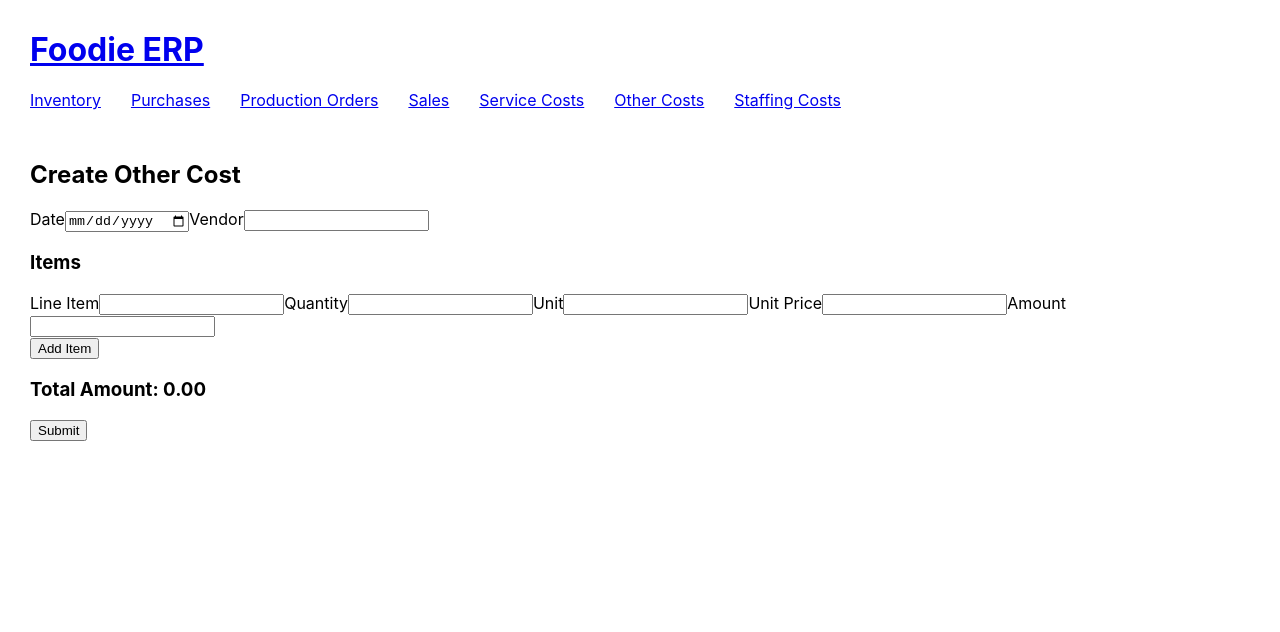
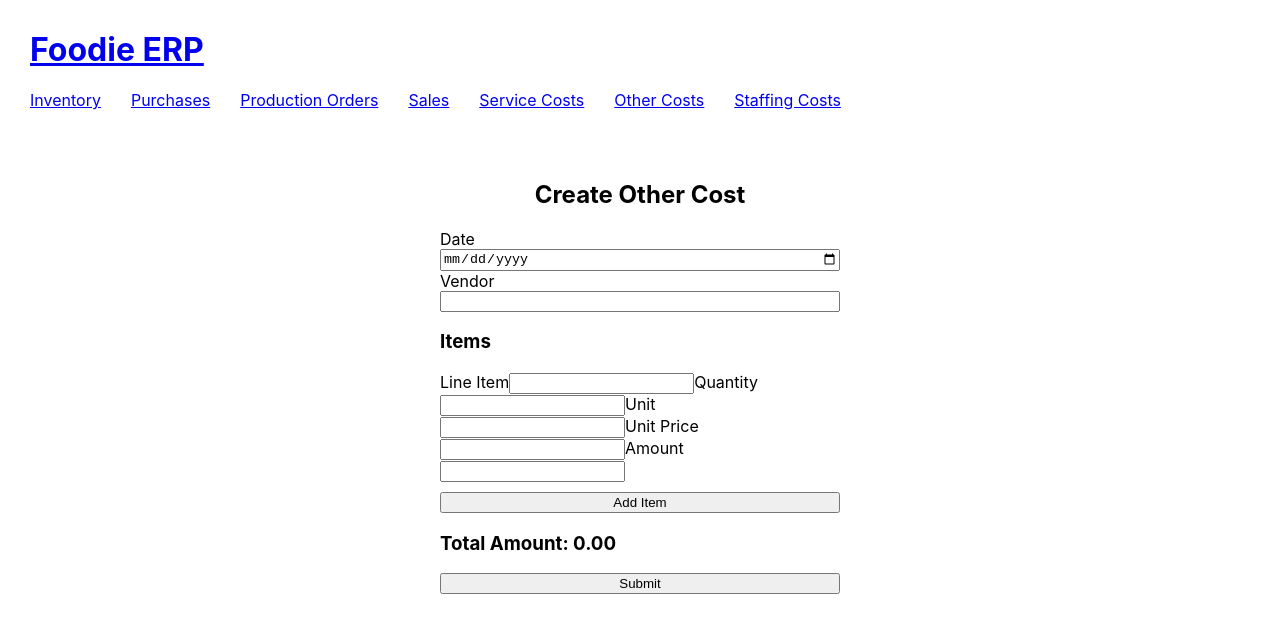
Before and after one commit to beneloe/foodie-erp, a React (Create React App) app in the folder frontend/: page /other/create in a window 1280 px wide. Shown: the top 632 px of the page. Built offline with nearby package versions, Linux system fonts and the light colour scheme.

Commit message:
style: add standard form format

```diff
--- a/frontend/src/components/AddInventoryItem.js
+++ b/frontend/src/components/AddInventoryItem.js
@@ -76,7 +76,7 @@ const AddInventoryItem = () => {
   };
 
   return (
-    <div style={{ display: 'flex', flexDirection: 'column', alignItems: 'center', justifyContent: 'center', minHeight: '100vh' }}>
+    <div style={{ marginTop: '50px', display: 'flex', flexDirection: 'column', alignItems: 'center', minHeight: '100vh' }}>
       <h2>Add New Item</h2>
       <form onSubmit={handleSubmit} style={{ display: 'flex', flexDirection: 'column', maxWidth: '400px', width: '100%' }}>
         {error && <div style={{ color: 'red' }}>{error}</div>}
--- a/frontend/src/components/AddOtherCost.js
+++ b/frontend/src/components/AddOtherCost.js
@@ -7,6 +7,7 @@ const AddOtherCost = () => {
   const [status, setStatus] = useState('done');
   const [items, setItems] = useState([{ line_item: '', quantity: '', unit: '', unit_price: '', amount: '' }]);
   const [errors, setErrors] = useState([]);
+  const [success, setSuccess] = useState('');
 
   const handleAddItem = () => {
     setItems([...items, { line_item: '', quantity: '', unit: '', unit_price: '', amount: '' }]);
@@ -14,7 +15,7 @@ const AddOtherCost = () => {
 
   const handleItemChange = (index, event) => {
     const { name, value } = event.target;
-    const newItems = items.slice();
+    const newItems = [...items];
     newItems[index][name] = value;
 
     if (name === 'quantity' || name === 'unit_price') {
@@ -26,7 +27,6 @@ const AddOtherCost = () => {
 
   const validateForm = () => {
     const validationErrors = [];
-
     if (!date) validationErrors.push('Date is required.');
     if (!vendor) validationErrors.push('Vendor is required.');
     items.forEach((item, index) => {
@@ -43,6 +43,8 @@ const AddOtherCost = () => {
 
   const handleSubmit = (e) => {
     e.preventDefault();
+    setErrors([]);
+    setSuccess('');
 
     if (!validateForm()) return;
 
@@ -68,25 +70,32 @@ const AddOtherCost = () => {
       },
       body: JSON.stringify(newOrder),
     })
-      .then(response => response.json())
+    .then(response => {
+      if (!response.ok) {
+        throw new Error('Network response was not ok');
+      }
+      return response.json();
+    })
     .then(data => {
       setDate('');
       setVendor('');
       setPaid(true);
       setStatus('done');
       setItems([{ line_item: '', quantity: '', unit: '', unit_price: '', amount: '' }]);
+      setSuccess('Other Cost added successfully!');
     })
     .catch((error) => {
-        console.error('Error creating Other Cost:', error);
+      console.error('There was an error adding the Other Cost!', error);
+      setErrors(['There was an error adding the Other Cost!']);
     });
   };
 
   const totalAmount = items.reduce((acc, item) => acc + parseFloat(item.amount || 0), 0).toFixed(2);
 
   return (
-    <div style={{ marginTop: '30px', display: 'flex', flexDirection: 'column', alignItems: 'start', minHeight: '100vh' }}>
-      <form onSubmit={handleSubmit}>
+    <div style={{ marginTop: '50px', display: 'flex', flexDirection: 'column', alignItems: 'center', minHeight: '100vh' }}>
       <h2>Create Other Cost</h2>
+      <form onSubmit={handleSubmit} style={{ display: 'flex', flexDirection: 'column', maxWidth: '400px', width: '100%' }}>
         {errors.length > 0 && (
           <div style={{ color: 'red' }}>
             {errors.map((error, index) => (
@@ -94,6 +103,8 @@ const AddOtherCost = () => {
             ))}
           </div>
         )}
+        {success && <div style={{ color: 'green' }}>{success}</div>}
+
         <label htmlFor="date">Date</label>
         <input id="date" type="date" value={date} onChange={(e) => setDate(e.target.value)} required />
 
@@ -102,7 +113,7 @@ const AddOtherCost = () => {
 
         <h3>Items</h3>
         {items.map((item, index) => (
-          <div key={index}>
+          <div key={index} style={{ marginBottom: '10px' }}>
             <label htmlFor={`line_item_${index}`}>Line Item</label>
             <input id={`line_item_${index}`} type="text" name="line_item" value={item.line_item} onChange={(e) => handleItemChange(index, e)} required />
 
```
Lines whose indentation alone changed are shown as unchanged.
